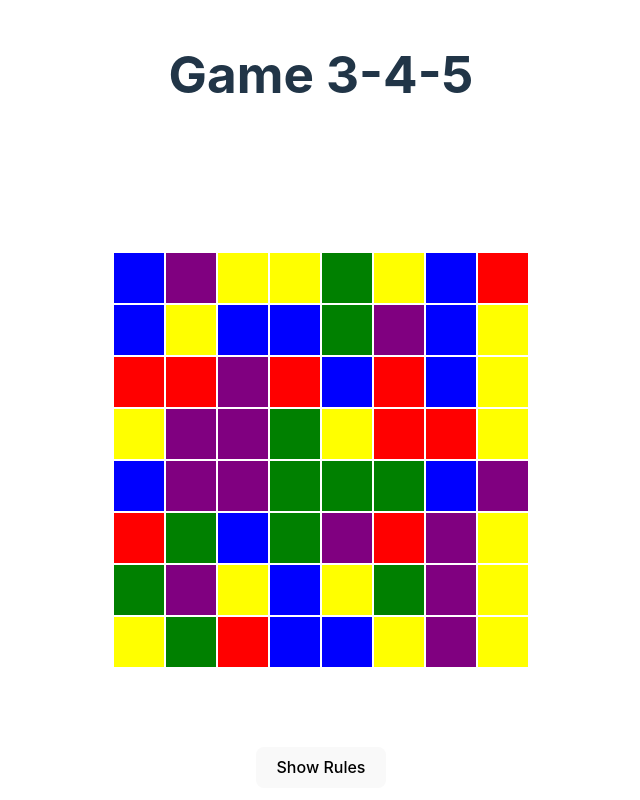
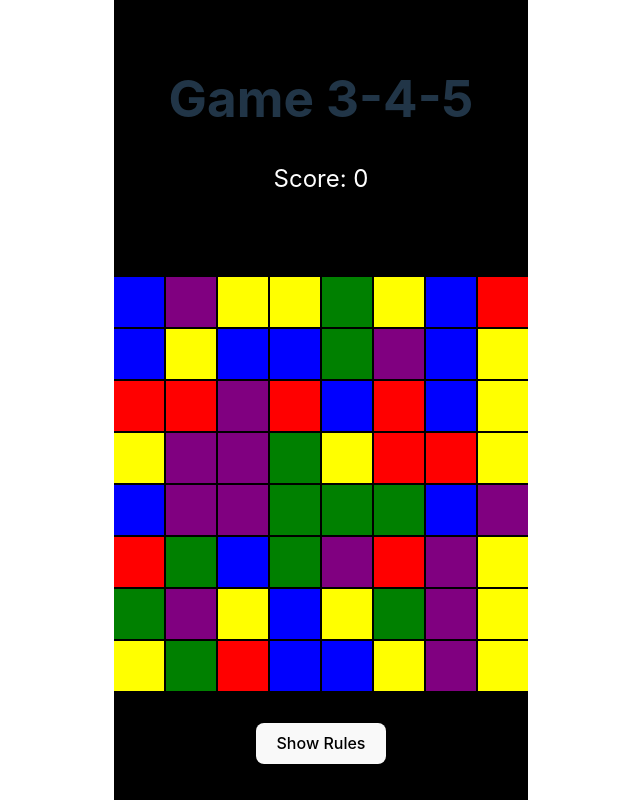
Before and after one commit to 88JW/game345v1, a React (Vite) app: page / in a window 1280 px wide. Shown: the whole page, without its empty margins (319-959 px from the left). Built offline with nearby package versions, Linux system fonts and the light colour scheme.

Commit message:
fixy na wygląd

```diff
--- a/src/App.css
+++ b/src/App.css
@@ -2,6 +2,7 @@
   max-width: 1280px;
   margin: 0 auto;
   text-align: center;
+  background-color: black;
 }
 
 .App {
@@ -106,7 +107,7 @@
 }
 
 .show-rules-button {
-  margin-top: 5rem;
+  margin-top: 2rem;
 }
 
 @media (min-width: 1280px) {
```
